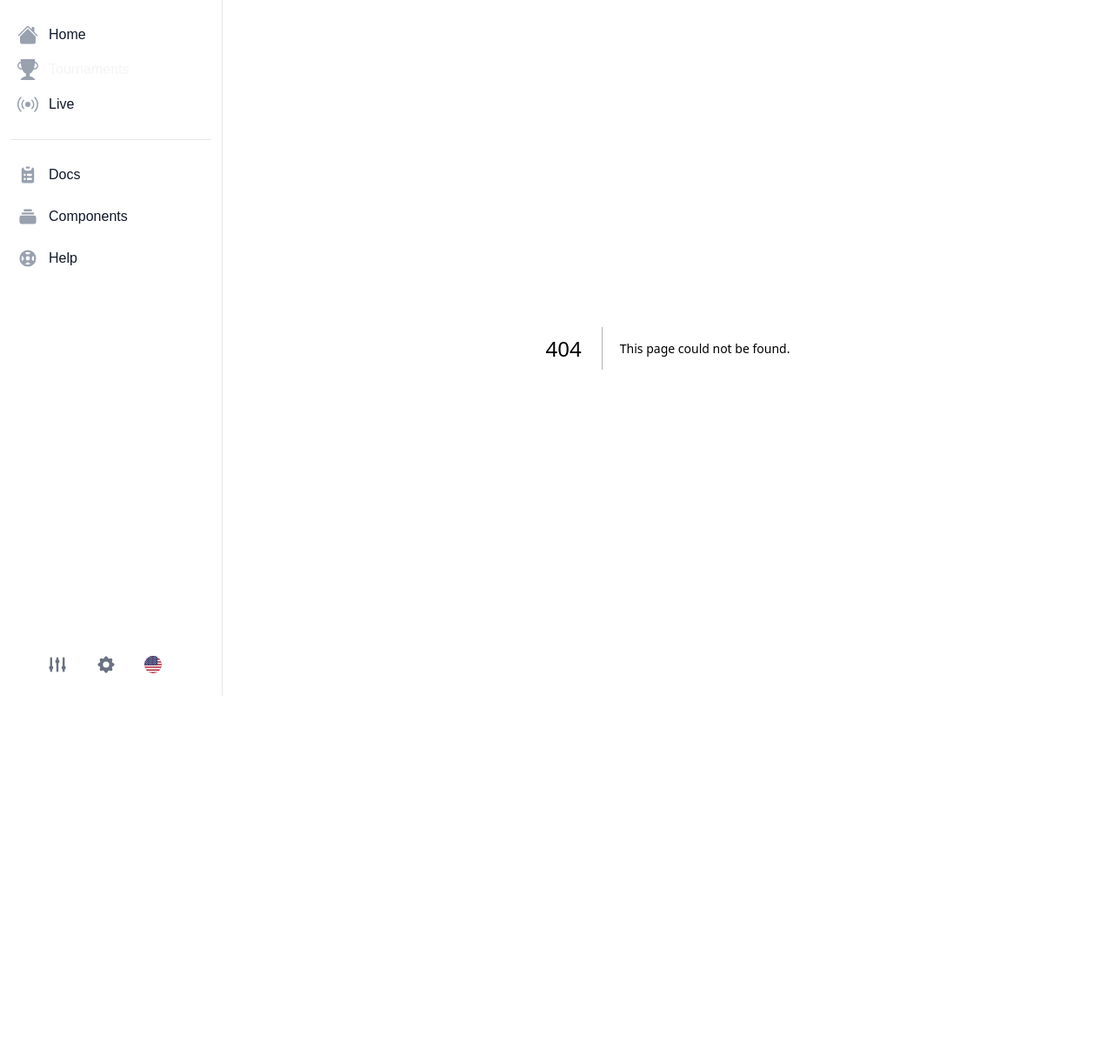
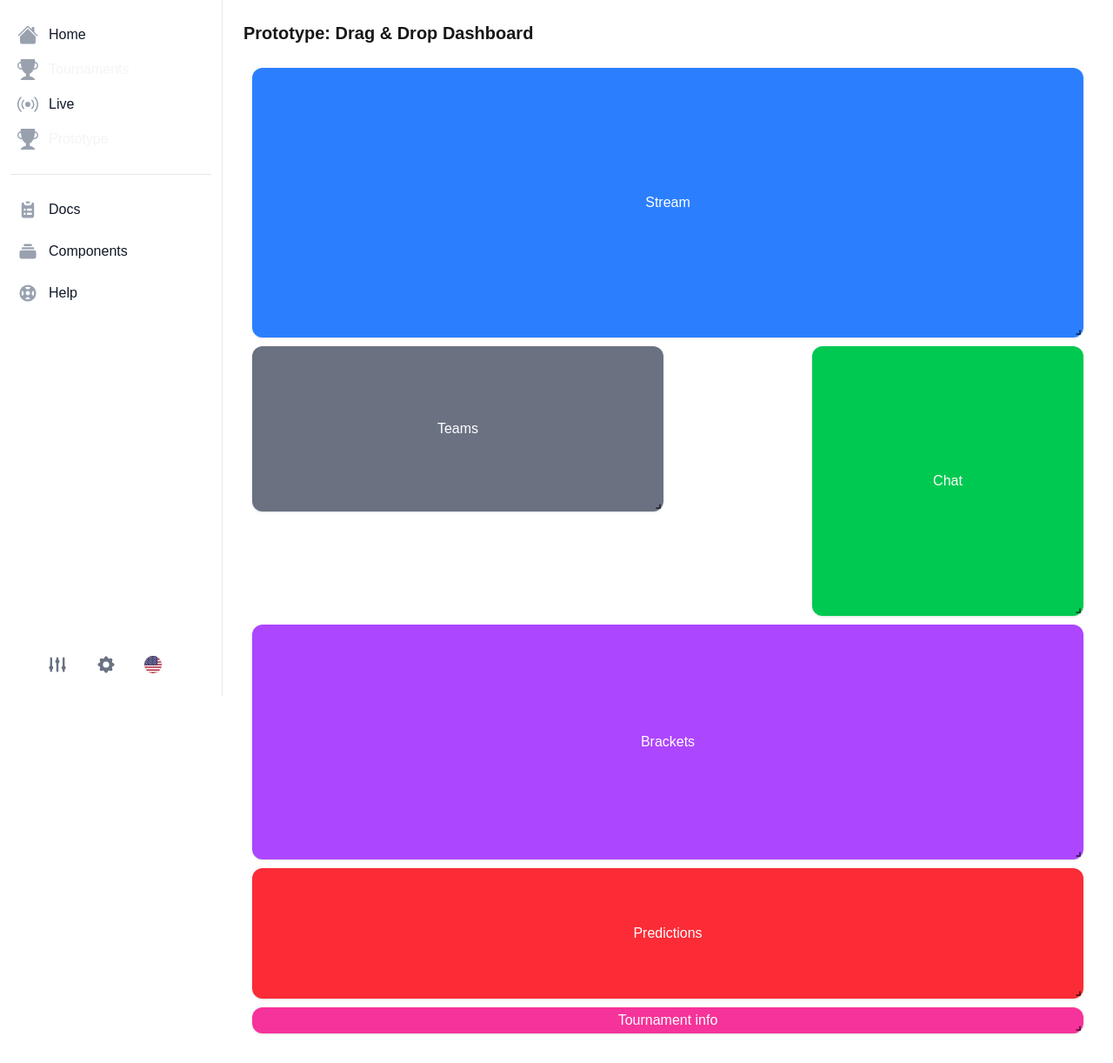
Before and after one commit to Maarten0162/tournament-site, a Next.js app: page /prototype in a window 1280 px wide. Before the commit this address had no page. Shown: the whole page at 87% size. Before the commit the page ends 800 px from the top, so only its background shows below. Built offline with nearby package versions, Linux system fonts and the light colour scheme.

Commit message:
prototype made

```diff
--- /dev/null
+++ b/app/prototype/page.tsx
@@ -0,0 +1,72 @@
+"use client";
+
+import { Responsive, WidthProvider } from "react-grid-layout";
+import "react-grid-layout/css/styles.css";
+import "react-resizable/css/styles.css";
+
+const ResponsiveGridLayout = WidthProvider(Responsive);
+
+export default function PrototypePage() {
+  // Layout configuratie: elk item heeft een positie en grootte
+  const layout = [
+  { i: "stream", x: 0, y: 0, w: 8, h: 8 },  // neemt kolommen 0–7
+  { i: "chat", x: 8, y: 0, w: 2, h: 8 },    // begint in kolom 8, neemt 8–11
+    { i: "brackets", x: 0, y: 10, w: 9, h: 7 },
+    { i: "Teams", x: 0, y: 4, w: 3, h: 5 },
+    { i: "Predictions", x: 3, y: 7, w: 6, h: 4 },
+    { i: "Tournament info", x: 0, y: 4, w: 10, h: 1 },
+  ];
+
+  return (
+    <div className="p-6">
+      <h1 className="text-xl font-bold mb-4">Prototype: Drag & Drop Dashboard</h1>
+      <ResponsiveGridLayout
+        className="layout"
+        layouts={{ lg: layout }}
+        breakpoints={{ lg: 1200, md: 996, sm: 768, xs: 480 }}
+        cols={{ lg: 12, md: 10, sm: 6, xs: 4 }}
+        rowHeight={30}
+      >
+        <div
+          key="stream"
+          className="bg-blue-500 text-white flex items-center justify-center rounded-xl shadow"
+        >
+          Stream
+        </div>
+        <div
+          key="chat"
+          className="bg-green-500 text-white flex items-center justify-center rounded-xl shadow"
+        >
+          Chat
+        </div>
+         <div
+          key="Tournament info"
+          className="bg-pink-500 text-white flex items-center justify-center rounded-xl shadow"
+        >
+          Tournament info
+        </div>
+
+        <div
+          key="Teams"
+          className="bg-gray-500 text-white flex items-center justify-center rounded-xl shadow"
+        >
+          Teams
+        </div>
+        <div
+          key="Predictions"
+          className="bg-red-500 text-white flex items-center justify-center rounded-xl shadow"
+        >
+          Predictions
+        </div>
+
+         <div
+          key="brackets"
+          className="bg-purple-500 text-white flex items-center justify-center rounded-xl shadow"
+        >
+          Brackets
+        </div>
+
+      </ResponsiveGridLayout>
+    </div>
+  );
+}
--- a/app/ui/sidenav.tsx
+++ b/app/ui/sidenav.tsx
@@ -57,6 +57,21 @@ export default function SideNav() {
                   <path d="M3.05 3.05a7 7 0 0 0 0 9.9.5.5 0 0 1-.707.707 8 8 0 0 1 0-11.314.5.5 0 0 1 .707.707m2.122 2.122a4 4 0 0 0 0 5.656.5.5 0 1 1-.708.708 5 5 0 0 1 0-7.072.5.5 0 0 1 .708.708m5.656-.708a.5.5 0 0 1 .708 0 5 5 0 0 1 0 7.072.5.5 0 1 1-.708-.708 4 4 0 0 0 0-5.656.5.5 0 0 1 0-.708m2.122-2.12a.5.5 0 0 1 .707 0 8 8 0 0 1 0 11.313.5.5 0 0 1-.707-.707 7 7 0 0 0 0-9.9.5.5 0 0 1 0-.707zM10 8a2 2 0 1 1-4 0 2 2 0 0 1 4 0" />
                 </svg>
                 <span className="ml-3">Live</span>
+              </p>
+            </Link>
+             <Link href="/prototype">
+              <p className="flex items-center p-2 text-base font-normal text-gray-900 rounded-lg dark:text-gray-400 hover:bg-gray-100 dark:hover:bg-gray-700 group">
+                <svg
+                  aria-hidden="true"
+                  className="w-6 h-6 text-gray-400 transition duration-75 dark:text-gray-400 group-hover:text-gray-900 dark:group-hover:text-white"
+                  fill="currentColor"
+                  viewBox="0 0 16 16"
+                  xmlns="http://www.w3.org/2000/svg"
+                >
+                  <path d="M2.5.5A.5.5 0 0 1 3 0h10a.5.5 0 0 1 .5.5q0 .807-.034 1.536a3 3 0 1 1-1.133 5.89c-.79 1.865-1.878 2.777-2.833 3.011v2.173l1.425.356c.194.048.377.135.537.255L13.3 15.1a.5.5 0 0 1-.3.9H3a.5.5 0 0 1-.3-.9l1.838-1.379c.16-.12.343-.207.537-.255L6.5 13.11v-2.173c-.955-.234-2.043-1.146-2.833-3.012a3 3 0 1 1-1.132-5.89A33 33 0 0 1 2.5.5m.099 2.54a2 2 0 0 0 .72 3.935c-.333-1.05-.588-2.346-.72-3.935m10.083 3.935a2 2 0 0 0 .72-3.935c-.133 1.59-.388 2.885-.72 3.935" />
+                </svg>
+
+                <span className="ml-3 text-gray-100" >Prototype</span>
               </p>
             </Link>
           </ul>
```
Also changed, not shown: package.json (+6 -3 lines), 1 other file (tests, documents, lock files or other folders).
